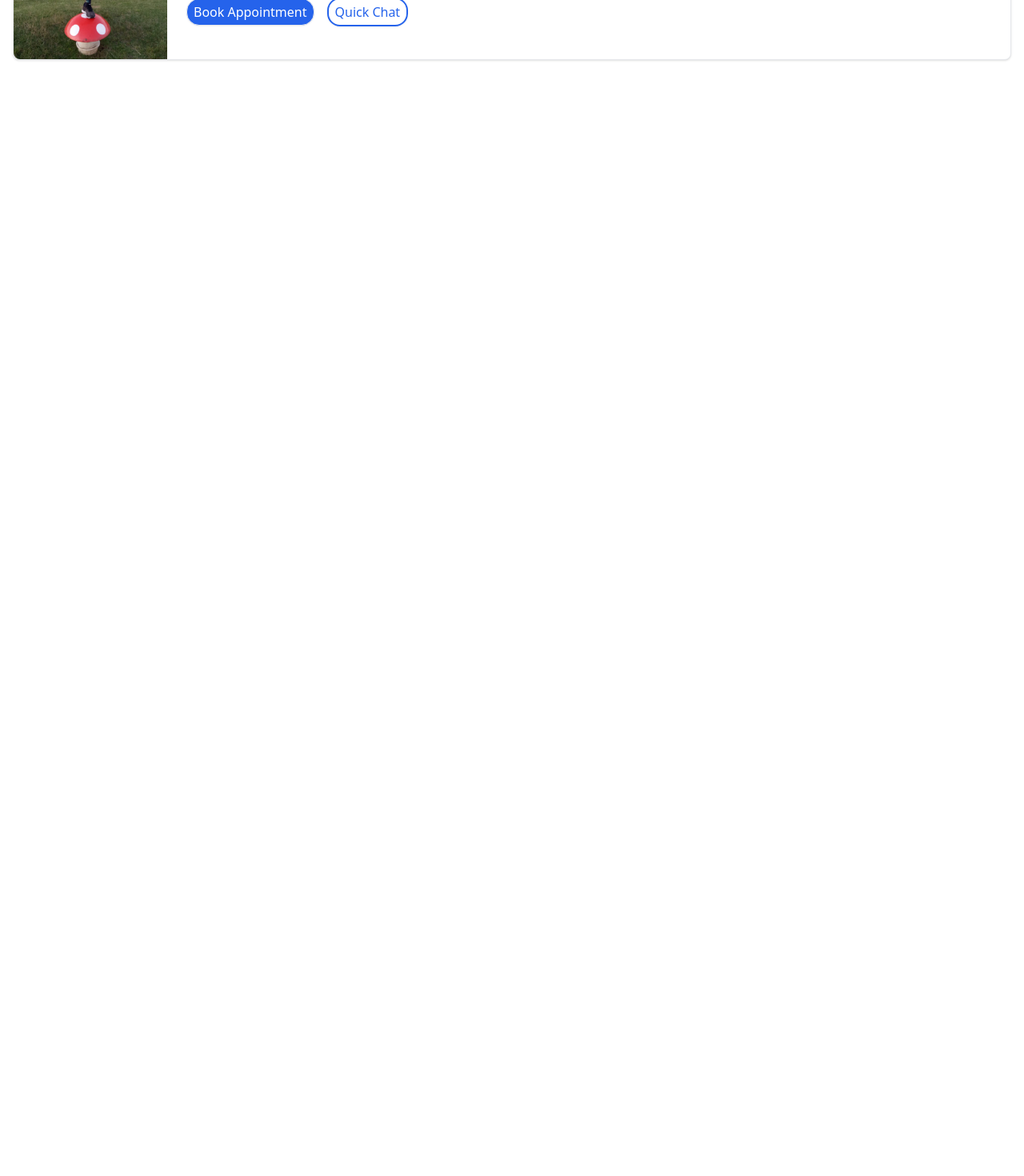
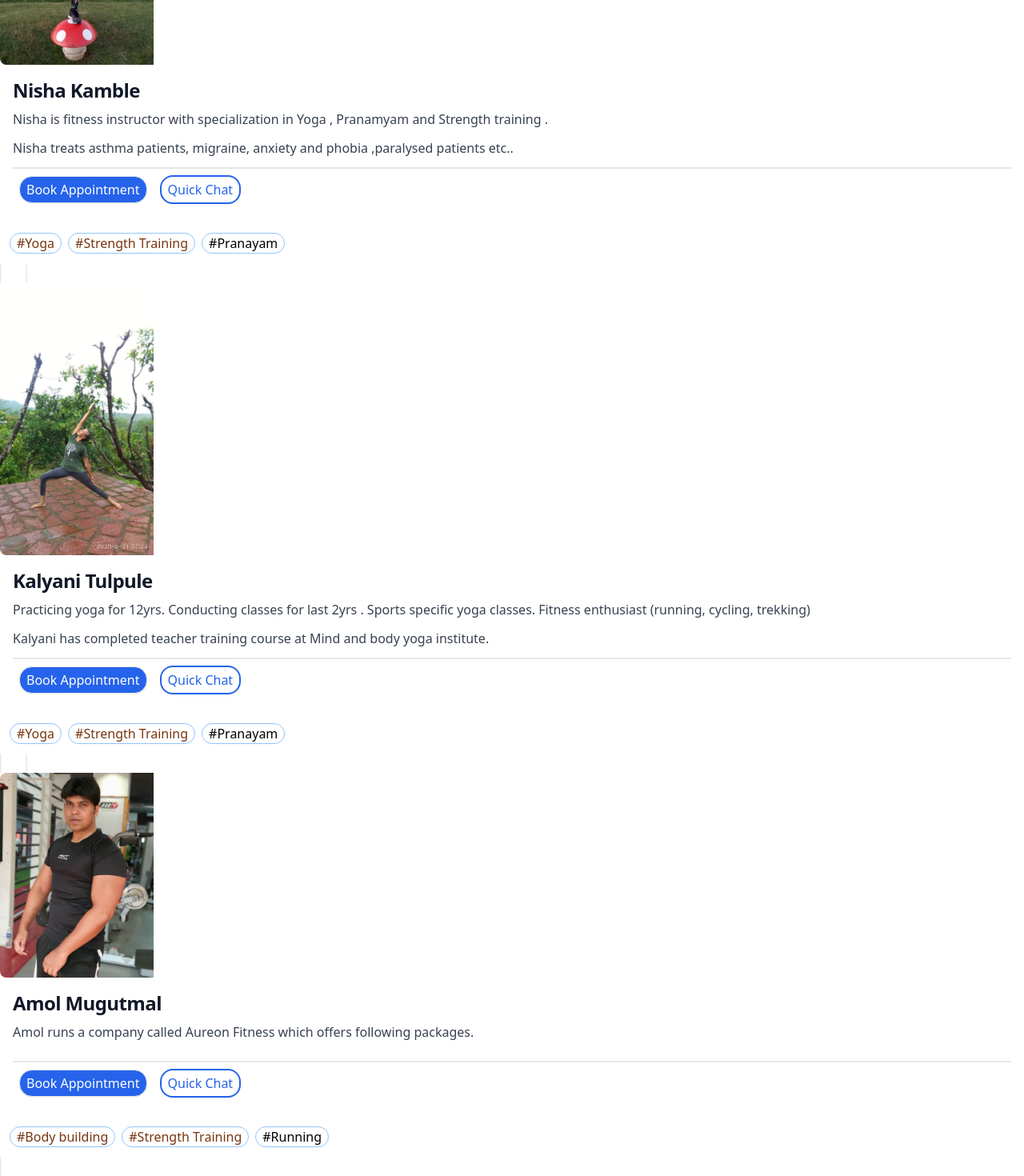
Before and after one commit to dravidsa/active-life-style, a Next.js app: page /mentors in a window 1280 px wide. Shown: the part 247-1717 px from the top of the page at 80% size. Before the commit the page ends 800 px from the top, so only its background shows below. Built offline with nearby package versions, Linux system fonts and the light colour scheme.

Commit message:
added mentors

```diff
--- a/app/mentors/page.js
+++ b/app/mentors/page.js
@@ -4,12 +4,12 @@ export default function page() {
   return (
     <div>
 
-<a href="#" class="m-4 w-auto flex  items-center  bg-white border border-gray-200 rounded-lg shadow  hover:bg-gray-100 dark:border-gray-700 dark:bg-gray-800 dark:hover:bg-gray-700">
-    <img class="object-cover w-full rounded-t-lg h-96 md:h-auto md:w-48 md:rounded-none md:rounded-l-lg" src="nisha.jpeg" alt="" />
-    <div class="flex flex-col justify-between p-4 leading-normal">
-        <h5 class="mb-2 text-2xl font-bold tracking-tight text-gray-900 dark:text-white">Nisha Kamble</h5>
+<a href="#" class="m-4 w-auto   items-center  bg-white border border-gray-200 rounded-lg shadow  hover:bg-gray-100 dark:border-gray-700 dark:bg-gray-800 dark:hover:bg-gray-700">
+    <img class="object-cover rounded-t-lg md:h-auto md:w-48 md:rounded-none md:rounded-l-lg h-auto max-w-full" src="nisha.jpeg" alt="" />
+    <div class="flex flex-col -between p-4 leading-normal">
+        <h5 class="mb-2 text-2xl font-bold tracking-tight text-gray-900 dark:text-white ">Nisha Kamble</h5>
         <p class="mb-3 font-normal text-gray-700 dark:text-gray-400">Nisha is fitness instructor with specialization in Yoga , Pranamyam and Strength training .</p>
-        <p class="mb-3 font-normal text-gray-700 dark:text-gray-400">I treat asthma patients, migraine, anxiety and phobia ,paralysed patients etc..</p>
+        <p class="mb-3 font-normal text-gray-700 dark:text-gray-400">Nisha treats asthma patients, migraine, anxiety and phobia ,paralysed patients etc..</p>
  {/* Links */}
  <div className="flex flex-wrap items-center rounded-b-xl border-t-2 bg-white">
         <button className="border rounded-2xl bg-blue-600 text-white shadow-sm p-1 px-2 m-2">
@@ -37,6 +37,74 @@ export default function page() {
 
 </a>
 
+<a href="#" class="m-4 w-auto   items-center  bg-white border border-gray-200 rounded-lg shadow  hover:bg-gray-100 dark:border-gray-700 dark:bg-gray-800 dark:hover:bg-gray-700">
+    <img class="object-cover rounded-t-lg md:h-auto md:w-48 md:rounded-none md:rounded-l-lg h-auto max-w-full" src="kalyani.jpeg" alt="" />
+    <div class="flex flex-col -between p-4 leading-normal">
+        <h5 class="mb-2 text-2xl font-bold tracking-tight text-gray-900 dark:text-white ">Kalyani Tulpule</h5>
+        <p class="mb-3 font-normal text-gray-700 dark:text-gray-400">Practicing yoga for 12yrs. Conducting classes for last 2yrs . Sports specific yoga classes. Fitness enthusiast (running, cycling, trekking)
+</p>
+        <p class="mb-3 font-normal text-gray-700 dark:text-gray-400">Kalyani has completed teacher training course at Mind and body yoga institute.
+</p>
+ {/* Links */}
+ <div className="flex flex-wrap items-center rounded-b-xl border-t-2 bg-white">
+        <button className="border rounded-2xl bg-blue-600 text-white shadow-sm p-1 px-2 m-2">
+          Book Appointment
+        </button>
+        <button className="border-2 border-blue-600 rounded-2xl text-blue-600 shadow-sm p-1 px-2 m-2">
+          Quick Chat
+        </button>
+      </div>
+
+    </div>
+    <div className="flex flex-wrap items-center m-2">
+        <span className=" border border-blue-300 rounded-2xl px-2 my-1 mx-1 text-amber-900">
+          #Yoga
+        </span>
+        <span className=" border border-blue-300 rounded-2xl px-2 my-1 mx-1 text-amber-900">
+          #Strength Training
+        </span>
+        <span className=" border border-blue-300 rounded-2xl px-2 my-1 mx-1">
+          #Pranayam
+        </span>
+      </div>
+
+
+
+</a>
+
+<a href="#" class="m-4 w-auto   items-center  bg-white border border-gray-200 rounded-lg shadow  hover:bg-gray-100 dark:border-gray-700 dark:bg-gray-800 dark:hover:bg-gray-700">
+    <img class="object-cover rounded-t-lg md:h-auto md:w-48 md:rounded-none md:rounded-l-lg h-auto max-w-full" src="amol.jpeg" alt="" />
+    <div class="flex flex-col -between p-4 leading-normal">
+        <h5 class="mb-2 text-2xl font-bold tracking-tight text-gray-900 dark:text-white ">Amol Mugutmal</h5>
+        <p class="mb-3 font-normal text-gray-700 dark:text-gray-400">Amol runs a company called Aureon Fitness which offers following packages.</p>
+        <p class="mb-3 font-normal text-gray-700 dark:text-gray-400"></p>
+ {/* Links */}
+ <div className="flex flex-wrap items-center rounded-b-xl border-t-2 bg-white">
+        <button className="border rounded-2xl bg-blue-600 text-white shadow-sm p-1 px-2 m-2">
+          Book Appointment
+        </button>
+        <button className="border-2 border-blue-600 rounded-2xl text-blue-600 shadow-sm p-1 px-2 m-2">
+          Quick Chat
+        </button>
+      </div>
+
+    </div>
+    <div className="flex flex-wrap items-center m-2">
+        <span className=" border border-blue-300 rounded-2xl px-2 my-1 mx-1 text-amber-900">
+          #Body building
+        </span>
+        <span className=" border border-blue-300 rounded-2xl px-2 my-1 mx-1 text-amber-900">
+          #Strength Training
+        </span>
+        <span className=" border border-blue-300 rounded-2xl px-2 my-1 mx-1">
+          #Running
+        </span>
+      </div>
+
+
+
+</a>
+
     </div>
   )
 }
```
Also changed, not shown: app/components/Header.js (line endings or trailing spaces), public/amol.jpeg (added), public/kalyani.jpeg (added).
